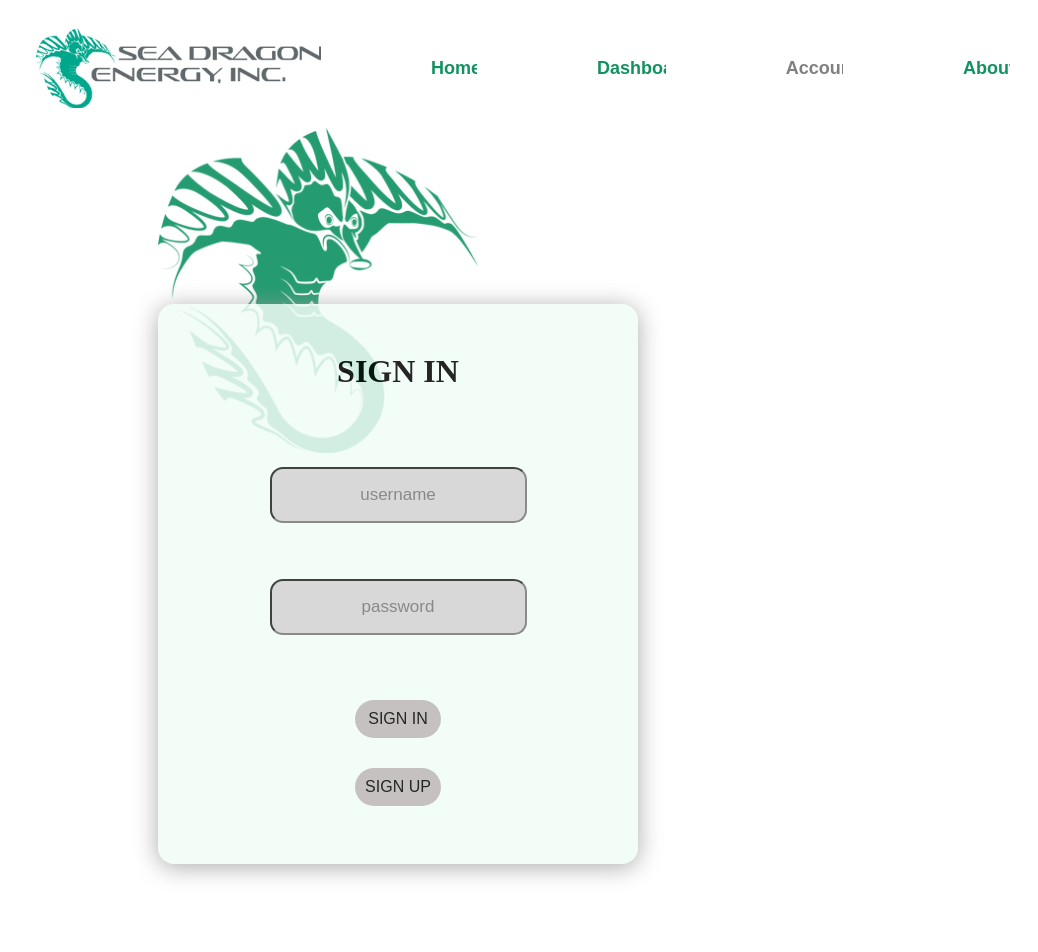
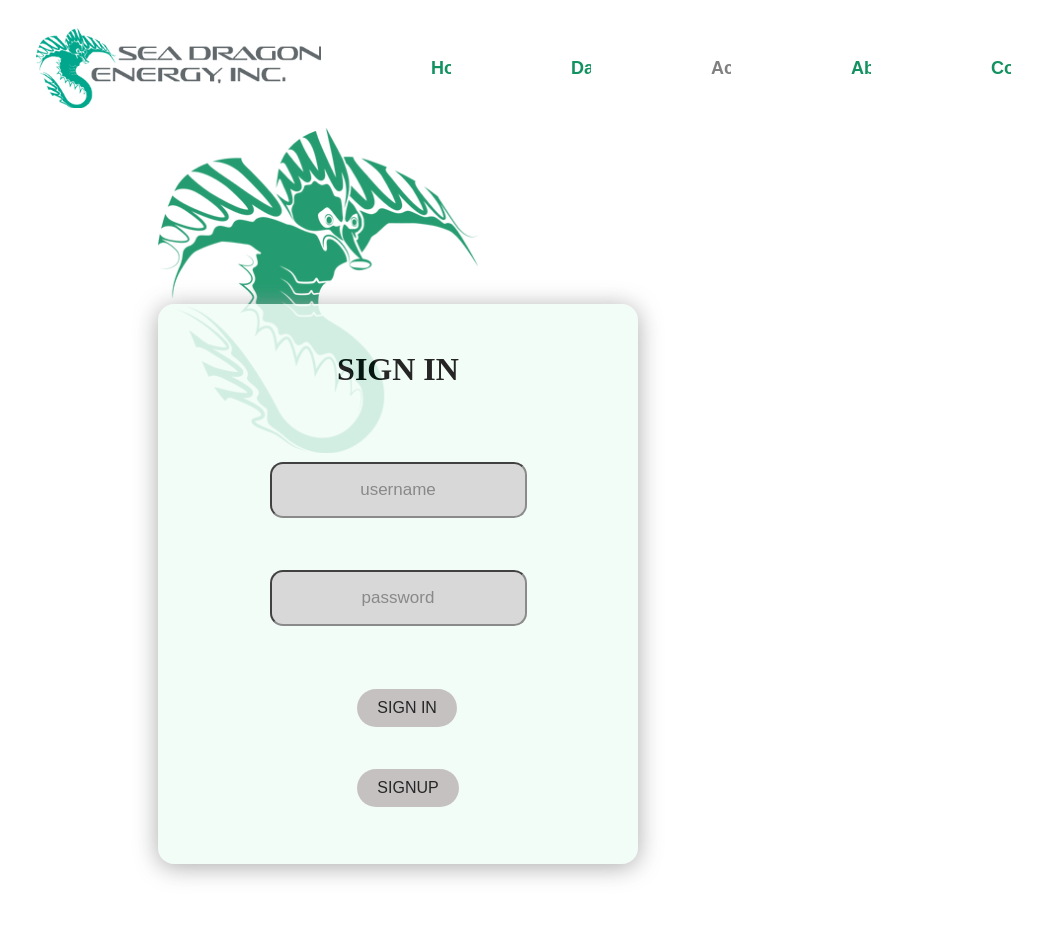
Before and after one commit to jhosburg/WebApp, a React (Create React App) app in the folder web-app-react/: page /Account in a window 1280 px wide. Shown: the top 952 px of the page, without its empty margins (242-1280 px from the left). Built offline with nearby package versions, Linux system fonts and the light colour scheme.

Commit message:
sign in sign up page routing, created contacts page

```diff
--- a/web-app-react/src/App.js
+++ b/web-app-react/src/App.js
@@ -3,15 +3,19 @@ import { BrowserRouter as Router, Route, Routes } from 'react-router-dom';
 import './App.css';
 import Home from './pages/Home/Home';
 import Appliances from './pages/Dashboard/Appliances';
-import Account from './pages/Account/Account';
+import Account from './pages/Account/login';
 import About from './pages/About/About';
 import Navbar from './components/navbar-header/navbar';
 import Footer from "./components/navbar/Footer";
 
+import ContactInfo from "./pages/Contacts/Contacts";
+
+import Signup from './pages/Account/Signup';
+
 function App() {
   return (
     <div className="page-row">
-      <div className="row wrap">
+
         <div>
           <Navbar />
         </div>
@@ -21,9 +25,11 @@ function App() {
             <Route path="/Appliances" element={<Appliances />} />
             <Route path='/Account' element={<Account />} />
             <Route path='/About' element={<About />} />
+            <Route path='/Contacts' element={<ContactInfo />} />
+            <Route path='/Signup' element={<Signup />} />
           </Routes>
         </Router>
-      </div>
+
       < Footer/>
     </div>
 
--- a/web-app-react/src/components/navbar-header/navbar.js
+++ b/web-app-react/src/components/navbar-header/navbar.js
@@ -26,6 +26,7 @@ function Navbar() {
           <a className="nav-link" href="/Appliances">Dashboard</a>
           <a className="nav-link" href="/Account">Account</a>
           <a className="nav-link" href="/About">About</a>
+          <a className="nav-link" href="/Contacts">Contacts</a>
         </div>
       </div>
     </nav>
--- a/web-app-react/src/pages/About/About.js
+++ b/web-app-react/src/pages/About/About.js
@@ -112,8 +112,12 @@ function About() {
                         <a className='title' href='https://www.linkedin.com/in/sandrosolaqa/'>
                             <img src={linkedin} alt='linkedin' width="25" height="25" />
                         </a>
-                        <p className='bio'> Sandy is a computer engineer. (fill this in with a biography or
-                        something but it needs to atleast be long enough to push the image)</p>
+                        <p className='bio'> Sandy is a Computer Engineer. He has a strong grasp of programming languages
+                         like C, C++, Matlab, HTML, CSS, JavaScript, Python. His expertise extends to utilizing tools like
+                         Git, Github, Jira, Docker, React, MongoDB, Django, Raspberry Pi, and
+                         FPGA, enabling him to create innovative solutions and explore the
+                         world of software and hardware. Eager to learn and grow, he is constantly seeking new challenges
+                         to expand my knowledge and skills in the ever-evolving field of technology. </p>
                     </div>
                 </div>
             </div>
--- a/web-app-react/src/pages/Account/Account.js
+++ /dev/null
@@ -1,68 +0,0 @@
-import React from 'react'
-import './Account.css'
-import logo_pic from './graphic_seaDragon.png';
-import password_pic from './password.png';
-import user_pic from './user.jpeg';
-import email_pic from './email.jpeg';
-
-// const picture = new URL("./pages./Account", import.meta.url)
-
-function Account() {
-  return (
-    <div className="main">
-
-      <div className='logo'>
-          <img src={logo_pic}/>
-      </div>
-
-      <div className="login">
-        <h1>SIGN IN</h1>
-
-    <div className='username'>
-
-      <div className='input'>
-            <input type="username" placeholder="username"/>
-            {/* <img src={user_pic} /> */}
-          </div>
-      </div>
-
-      <div className='password'>
-          <div className='input'>
-            <input type = "password" placeholder="password"/>
-             {/* <img src={user}/> */}
-          </div>
-      </div>
-
-
-        <div className='button'>
-          <div className='input'>
-             <button className='login_btn'> SIGN IN </button>
-          </div>
-
-        <div className='button'>
-           <div className='input'>
-             <button className='login_btn'> SIGN UP </button>
-           </div>
-
-       </div>
-
-        </div>
-      </div>
-    </div>
-
-
-
-
-
-
-
-
-
-
-
-
-
-  )
-}
-
-export default Account
--- /dev/null
+++ b/web-app-react/src/pages/Account/Signup.js
@@ -0,0 +1,9 @@
+import React from 'react'
+
+const signup = () => {
+  return (
+    <div>signup</div>
+  )
+}
+
+export default signup
--- a/web-app-react/src/pages/Account/Account.css
+++ b/web-app-react/src/pages/Account/login.css
@@ -32,10 +32,25 @@ input{
 
 }
 
-.username img {
-  aspect-ratio: 16 / 9;
-  width: 100%;
-  object-fit: cover;
+
+
+/* .user_img {
+  background-color: #2dbd39;
+  margin: 100;
+  left: ;
+
+} */
+
+.user_img img {
+
+  background-color: #b7f5cc;
+  border-radius: 9em;
+  /* box-shadow: 0 0.188em 1.550em rgb(175, 243, 175); */
+  width: 25%;
+  margin: auto;
+  position: absolute;
+
+  right: 21rem;
 
 }
 
@@ -48,7 +63,31 @@ input{
   left: 25rem;
 }
 
-.login_btn {
+.btn-link {
+  border-radius: 100px;
+  cursor: pointer;
+  background-color: #bdb7b7;
+  box-shadow: var(--box-shadow);
+  color: #000000;
+  border: 0;
+  display: block;
+  font-size: 16px;
+  margin: 10px 0 30px;
+  padding: 10px;
+  width: 100%;
+  text-decoration: none;
+}
+
+.btn-link-container{
+  background: none;
+  border: 0;
+}
+
+.btn-link-container :hover {
+  background-color: #2dbd39;
+}
+
+.login_btn{
   border-radius: 100px;
   cursor: pointer;
   background-color: #bdb7b7;
@@ -65,3 +104,17 @@ input{
 .login_btn:hover {
   background-color: #2dbd39;
 }
+
+
+
+
+.forgot_password{
+  padding-left: 60px;
+  margin-top: 30px;
+  font-size: 18px;
+  color: #bdb7b7;
+}
+.forgot_password span {
+  color: #2dbd39;
+  cursor: pointer;
+}
--- /dev/null
+++ b/web-app-react/src/pages/Account/login.js
@@ -0,0 +1,73 @@
+import React from 'react'
+import './login.css'
+import logo_pic from './graphic_seaDragon.png';
+import password_pic from './password.png';
+import user_img from './user.jpeg';
+import email_pic from './email.jpeg';
+
+// const picture = new URL("./pages./Account", import.meta.url)
+
+function Account() {
+  return (
+    <div className="main">
+
+      <div className='logo'>
+          <img src={logo_pic}/>
+      </div>
+
+      <div className="login">
+        <h1>SIGN IN</h1>
+
+    {/* <div className='user_img'>
+       <img src={user_img} alt='user_img' width="100" height="100" />
+       </div> */}
+
+    <div className='username'>
+
+
+      <div className='input'>
+            {/* <img src={user_pic} alt='user_pic' width="10" height="10" /> */}
+            <input type="username" placeholder="username"/>
+
+      </div>
+    </div>
+
+    <div className='password'>
+        <div className='input'>
+          <input type = "password" placeholder="password"/>
+          {/* <img src={user}/> */}
+        </div>
+    </div>
+
+
+        <div>
+
+
+          <div>
+            <button className='btn-link-container'>
+              <a className="btn-link" href="/Home">SIGN IN</a>
+            </button>
+           </div>
+
+
+           <div>
+            <button className='btn-link-container'>
+              <a className="btn-link" href="/Signup">SIGNUP</a>
+            </button>
+           </div>
+
+
+
+        </div>
+      </div>
+{
+
+  }
+</div>
+
+
+
+  )
+}
+
+export default Account
--- /dev/null
+++ b/web-app-react/src/pages/Contacts/Contacts.js
@@ -0,0 +1,10 @@
+import React from 'react'
+import './Contacts.css'
+
+const Contacts = () => {
+  return (
+    <div>Contacts</div>
+  )
+}
+
+export default Contacts
```
Also changed, not shown: web-app-react/src/Images/example.jpg (deleted), web-app-react/src/pages/Account/Signup.css (added), web-app-react/src/pages/Contacts/Contacts.css (added).
